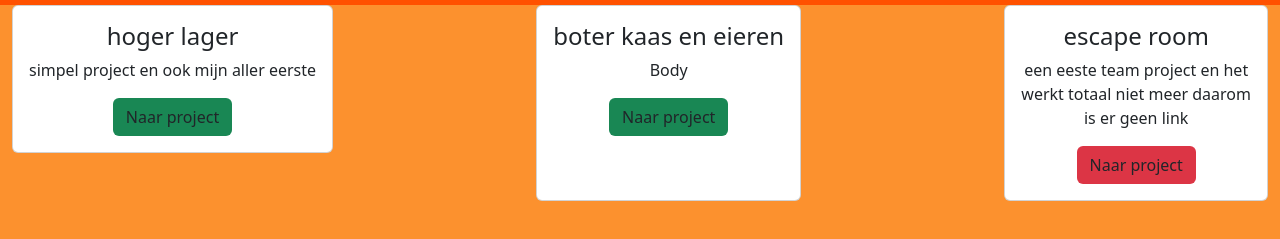
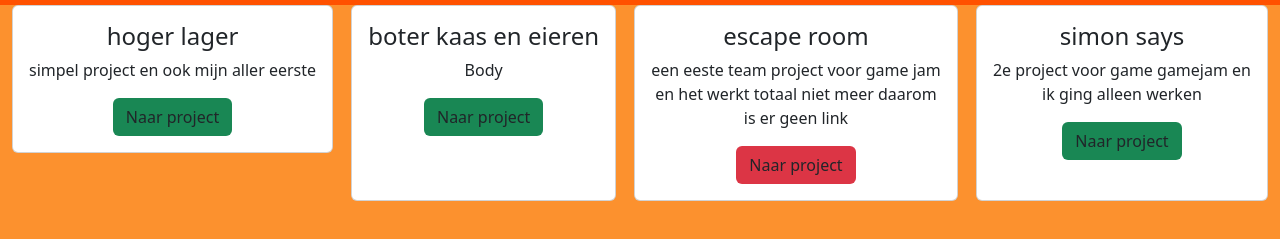
Before and after one commit to GamerShibaInu/GamerShibaInu.github.io, a plain HTML site: page projects.html in a window 1280 px wide. Shown: the part 67-306 px from the top of the page. Drawn offline with nearby package versions, Linux system fonts and the light colour scheme.

Commit message:
added projects again because they broke

```diff
--- a/projects.html
+++ b/projects.html
@@ -39,8 +39,15 @@
             <div class="card text-center">
                 <div class="card-body">
                   <h4 class="card-title">escape room</h4>
-                  <p class="card-text">een eeste team project en het <br>werkt totaal niet meer daarom<br>is er geen link</p>
+                  <p class="card-text">een eeste team project voor game jam<br> en het werkt totaal niet meer daarom<br>is er geen link</p>
                   <a class="btn bg-danger" href="#">Naar project</a>
+                </div>
+              </div>
+              <div class="card text-center">
+                <div class="card-body">
+                  <h4 class="card-title">simon says</h4>
+                  <p class="card-text">2e project voor game gamejam en <br> ik ging alleen werken</p>
+                  <a class="btn bg-success" href="#">Naar project</a>
                 </div>
               </div>
           </div>
```
